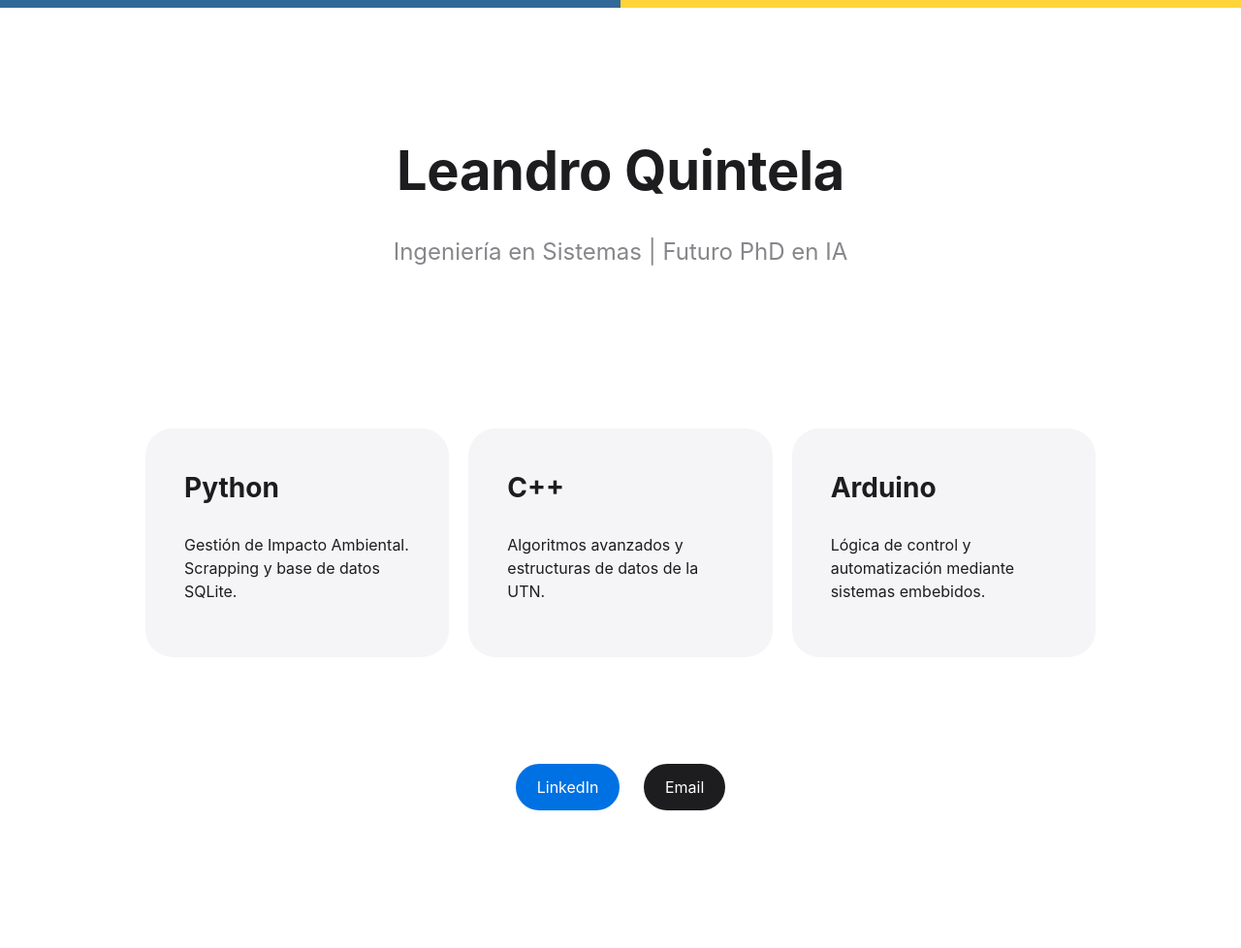
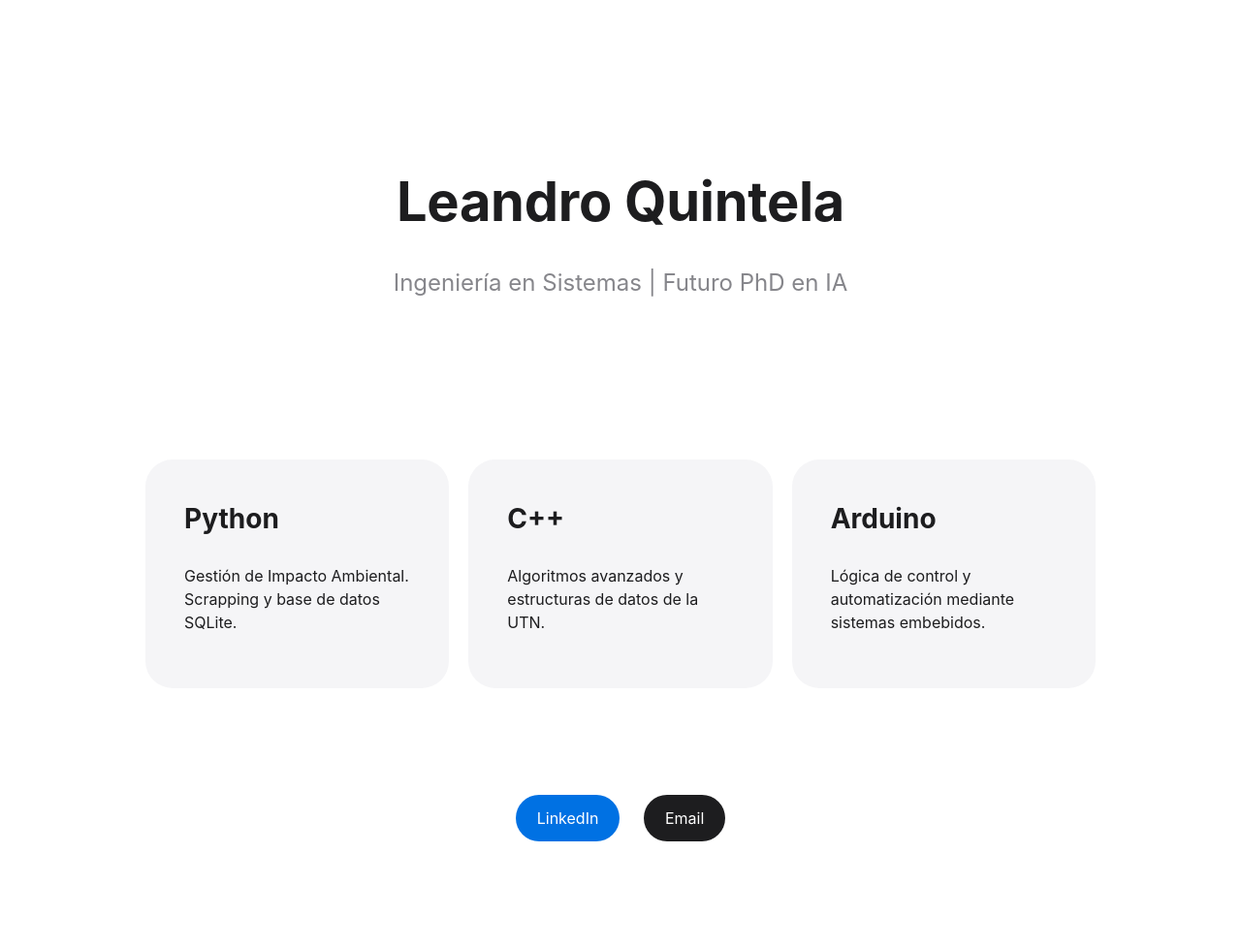
Before and after one commit to leanioqui/leanioqui.github.io, a plain HTML site: page index.html in a window 1280 px wide. Shown: the whole page at 97% size. Before the commit the page ends 946 px from the top, so only its background shows below. Drawn offline with Linux system fonts and the light colour scheme.

Commit message:
Update index revertir cabecera.html

```diff
--- a/index.html
+++ b/index.html
@@ -28,12 +28,6 @@
             -webkit-font-smoothing: antialiased;
         }
 
-        .header-visual {
-            width: 100%;
-            height: 8px; /* Una línea sutil de identidad */
-            background: linear-gradient(90deg, var(--py-blue) 50%, var(--py-yellow) 50%);
-        }
-
         .container {
             max-width: 980px; /* Ancho estándar de las landing pages de Apple */
             margin: 0 auto;
@@ -41,7 +35,7 @@
         }
 
         #hero {
-            padding: 80px 0 60px;
+            padding: 120px 0 60px;
             text-align: center;
         }
 
@@ -58,7 +52,6 @@
             font-weight: 400;
         }
 
-        /*Proyectos*/
         /* GRID: El cerebro del diseño responsive */
         .grid {
             display: grid;
@@ -163,8 +156,6 @@
 </head>
 <body>
 
-    <div class="header-visual"></div>
-
     <div class="container">
         <section id="hero">
             <h1>Leandro Quintela</h1>
@@ -187,7 +178,7 @@
         </section>
 
         <section class="buttons">
-            <a href="https://www.linkedin.com/in/leandro-nicol%C3%A1s-quintela-2064b7231/" class="btn btn-primary" target="_blank">LinkedIn</a>
+            <a href="https://www.linkedin.com/in/leandro-nicol%C3%A1s-quintela-2064b7231/" class="btn btn-primary">LinkedIn</a>
             <a href="mailto:quintela.leandro@gmail.com" class="btn btn-dark">Email</a>
         </section>
     </div>
```
